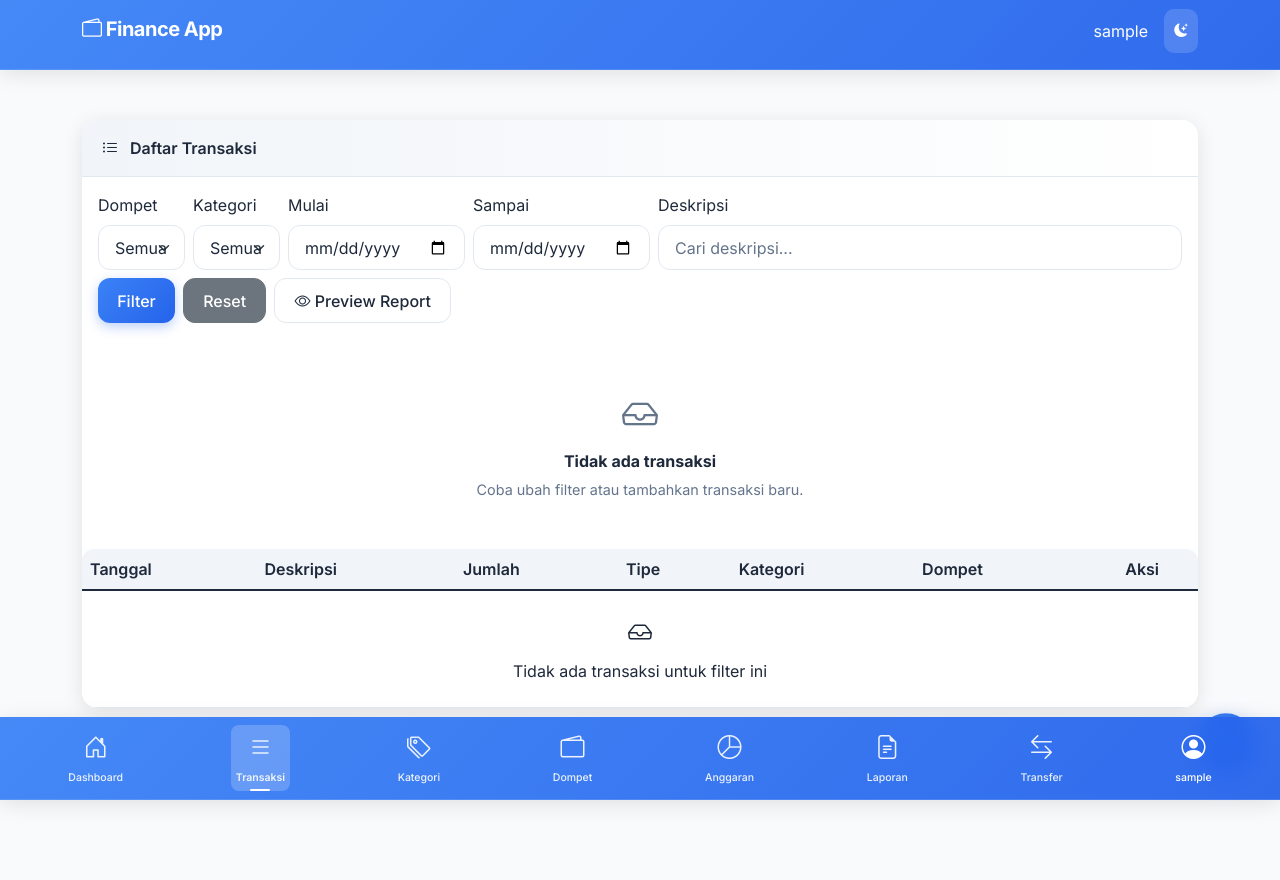
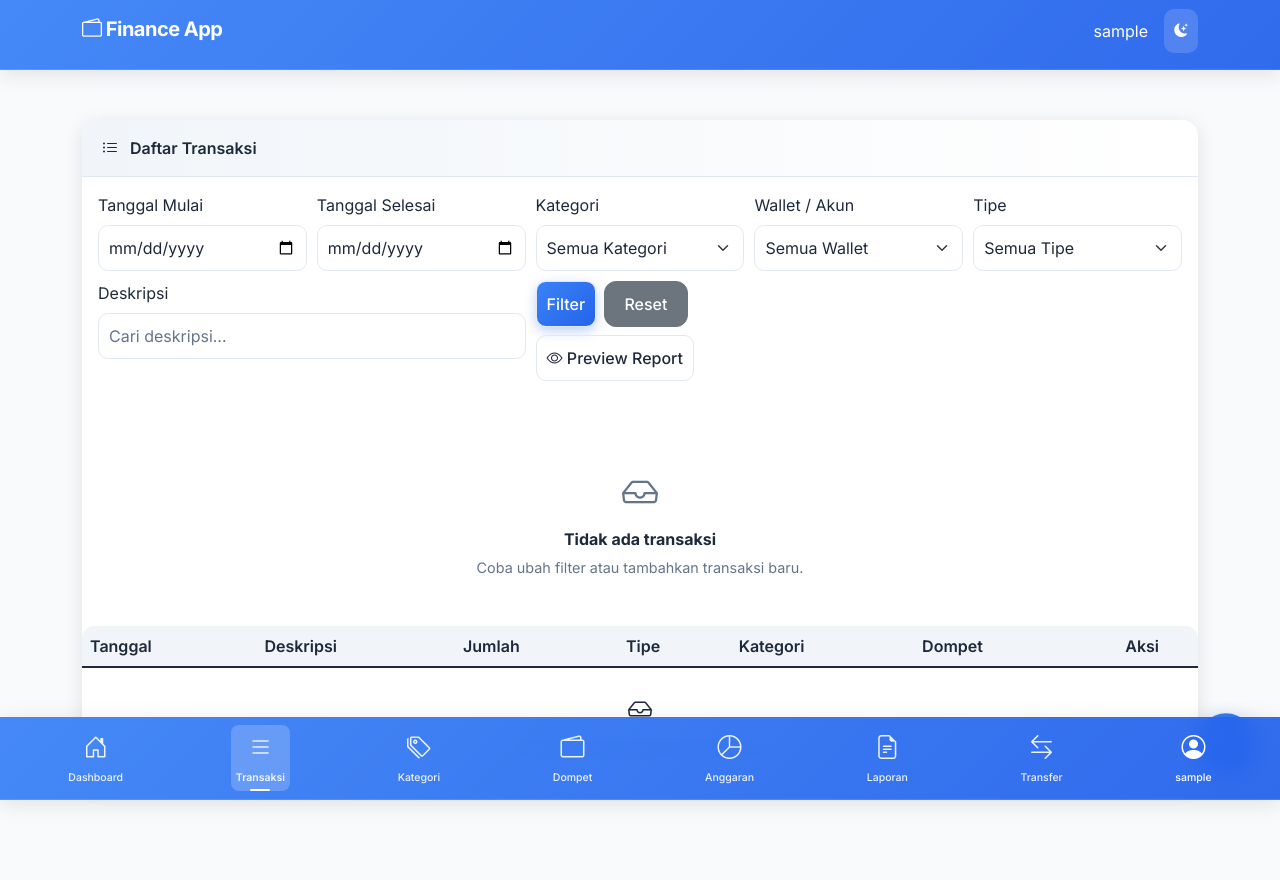
Before and after one commit to dnear/finance-app, a Flask app: page /transactions in a window 1280 px wide. Run offline with Flask 3, Linux system fonts and the light colour scheme; the visitor is signed in with stand-in values (Sample User, id 1); data that the repository does not hold is empty.

Commit message:
tambah fitur filter transaksi

```diff
--- a/api/routes.py
+++ b/api/routes.py
@@ -41,6 +41,7 @@ def get_transactions():
             "wallet_id": request.args.get("wallet_id", type=int),
             "start_date": request.args.get("start_date"),
             "end_date": request.args.get("end_date"),
+            "type": (request.args.get("type") or "").strip(),
             "search": request.args.get("search", ""),
         }
 
@@ -134,6 +135,7 @@ def preview_report_api():
             "wallet_id": request.args.get("wallet_id", type=int),
             "start_date": request.args.get("start_date"),
             "end_date": request.args.get("end_date"),
+            "type": (request.args.get("type") or "").strip(),
             "search": request.args.get("search", ""),
         }
 
--- a/app.py
+++ b/app.py
@@ -422,6 +422,7 @@ def transactions():
     wallet_filter = request.args.get('wallet_id', type=int)
     start_date = request.args.get('start_date')  # expected YYYY-MM-DD
     end_date = request.args.get('end_date')      # expected YYYY-MM-DD
+    type_filter = (request.args.get('type') or '').strip()
     search = request.args.get('search', '')
     page = max(request.args.get('page', 1, type=int), 1)
     per_page = request.args.get('per_page', 10, type=int)
@@ -432,6 +433,7 @@ def transactions():
         'wallet_id': wallet_filter,
         'start_date': start_date,
         'end_date': end_date,
+        'type': type_filter,
         'search': search,
     }
 
@@ -452,6 +454,7 @@ def transactions():
         'wallet_id': wallet_filter,
         'start_date': start_date,
         'end_date': end_date,
+        'type': type_filter,
         'search': search,
         'per_page': per_page,
     }
@@ -461,7 +464,7 @@ def transactions():
     })
     return render_template('transactions.html', transactions=trans, categories=categories, wallets=all_wallets,
                            category_filter=category_filter, wallet_filter=wallet_filter,
-                           start_date=start_date, end_date=end_date, search=search,
+                           start_date=start_date, end_date=end_date, type_filter=type_filter, search=search,
                            per_page=per_page, pagination_query=pagination_query)
 
 
@@ -473,6 +476,7 @@ def report_preview():
         'wallet_id': request.args.get('wallet_id', type=int),
         'start_date': request.args.get('start_date'),
         'end_date': request.args.get('end_date'),
+        'type': (request.args.get('type') or '').strip(),
         'search': request.args.get('search', ''),
     }
 
@@ -916,6 +920,7 @@ def export_excel():
         'wallet_id': request.args.get('wallet_id', type=int),
         'start_date': request.args.get('start_date'),
         'end_date': request.args.get('end_date'),
+        'type': (request.args.get('type') or '').strip(),
         'search': request.args.get('search', ''),
     }
     transactions = get_filtered_transactions(current_user.id, filters).order_by(Transaction.date.desc()).all()
@@ -970,6 +975,7 @@ def export_pdf():
         'wallet_id': request.args.get('wallet_id', type=int),
         'start_date': request.args.get('start_date'),
         'end_date': request.args.get('end_date'),
+        'type': (request.args.get('type') or '').strip(),
         'search': request.args.get('search', ''),
     }
     start_date = filters['start_date']
--- a/services/transaction_service.py
+++ b/services/transaction_service.py
@@ -68,6 +68,7 @@ def get_filtered_transactions(user_id, filters):
     wallet_filter = filters.get('wallet_id')
     start_date = filters.get('start_date')
     end_date = filters.get('end_date')
+    tx_type = filters.get('type')
     search = filters.get('search')
 
     query = Transaction.query.options(
@@ -98,6 +99,9 @@ def get_filtered_transactions(user_id, filters):
             query = query.filter(Transaction.date < parse_date_filter(end_date, end_of_day=True))
         except ValueError:
             pass
+
+    if tx_type in {'income', 'expense'}:
+        query = query.filter(Transaction.type == tx_type)
 
     if search:
         search = search.strip()
--- a/static/css/style.css
+++ b/static/css/style.css
@@ -11,6 +11,7 @@
     --table-header-color: #f1f5f9;
     --button-color: #3b82f6;
     --button-text-color: #ffffff;
+    --primary: #3b82f6;
     --modal-overlay: rgba(0, 0, 0, 0.55);
     --bg: #f8fafc;
     --surface: #ffffff;
@@ -935,6 +937,71 @@ a,
     color: var(--text-muted);
 }
 
+.transaction-filter-form {
+    display: grid;
+    gap: 10px;
+    margin-bottom: 20px;
+    grid-template-columns: repeat(auto-fit, minmax(160px, 1fr));
+}
+
+.transaction-filter-field {
+    min-width: 0;
+}
+
+.transaction-filter-search {
+    grid-column: span 2;
+}
+
+.transaction-filter-actions {
+    display: flex;
+    align-items: end;
+}
+
+.transaction-filter-form input,
+.transaction-filter-form select,
+.transaction-filter-form button {
+    padding: 10px;
+    border-radius: 10px;
+    border: 1px solid var(--border-color);
+}
+
+.transaction-filter-form .form-control,
+.transaction-filter-form .form-select {
+    background-color: var(--surface);
+    color: var(--text-color);
+    min-height: 44px;
+}
+
+.transaction-filter-form .btn {
+    min-height: 44px;
+}
+
+@media (max-width: 768px) {
+    .transaction-filter-form {
+        grid-template-columns: 1fr 1fr;
+    }
+
+    .transaction-filter-search,
+    .transaction-filter-actions {
+        grid-column: 1 / -1;
+    }
+}
+
+@media (max-width: 576px) {
+    .transaction-filter-form {
+        grid-template-columns: 1fr;
+    }
+
+    .transaction-filter-search,
+    .transaction-filter-actions {
+        grid-column: auto;
+    }
+
+    .transaction-action-row {
+        flex-wrap: wrap !important;
+    }
+}
+
 .empty-state i {
     font-size: 2.25rem;
     color: var(--text-muted);
--- a/templates/transactions.html
+++ b/templates/transactions.html
@@ -8,39 +8,47 @@
     <div class="card-body p-0">
         <!-- filter form -->
         <div class="p-3">
-            <form class="row g-2 align-items-end" method="get" action="{{ url_for('transactions') }}" id="transactionFilterForm">
+            <form class="transaction-filter-form" method="GET" action="{{ url_for('transactions') }}" id="transactionFilterForm">
                 <input type="hidden" name="per_page" value="{{ per_page }}">
-                <div class="col-12 col-sm-6 col-lg-auto">
-                    <label class="form-label">Dompet</label>
-                    <select name="wallet_id" class="form-select">
-                        <option value="">Semua</option>
-                        {% for wallet in wallets %}
-                            <option value="{{ wallet.id }}" {% if wallet_filter == wallet.id %}selected{% endif %}>{{ wallet.name }}</option>
+                <div class="transaction-filter-field">
+                    <label class="form-label">Tanggal Mulai</label>
+                    <input type="date" name="start_date" class="form-control" value="{{ request.args.get('start_date', start_date or '') }}">
+                </div>
+                <div class="transaction-filter-field">
+                    <label class="form-label">Tanggal Selesai</label>
+                    <input type="date" name="end_date" class="form-control" value="{{ request.args.get('end_date', end_date or '') }}">
+                </div>
+                <div class="transaction-filter-field">
+                    <label class="form-label">Kategori</label>
+                    <select name="category_id" class="form-select">
+                        <option value="">Semua Kategori</option>
+                        {% for cat in categories %}
+                            <option value="{{ cat.id }}" {% if request.args.get('category_id') == cat.id|string or category_filter == cat.id %}selected{% endif %}>{{ cat.name }}</option>
                         {% endfor %}
                     </select>
                 </div>
-                <div class="col-12 col-sm-6 col-lg-auto">
-                    <label class="form-label">Kategori</label>
-                    <select name="category_id" class="form-select">
-                        <option value="">Semua</option>
-                        {% for cat in categories %}
-                            <option value="{{ cat.id }}" {% if category_filter==cat.id %}selected{% endif %}>{{ cat.name }}</option>
+                <div class="transaction-filter-field">
+                    <label class="form-label">Wallet / Akun</label>
+                    <select name="wallet_id" class="form-select">
+                        <option value="">Semua Wallet</option>
+                        {% for wallet in wallets %}
+                            <option value="{{ wallet.id }}" {% if request.args.get('wallet_id') == wallet.id|string or wallet_filter == wallet.id %}selected{% endif %}>{{ wallet.name }}</option>
                         {% endfor %}
                     </select>
                 </div>
-                <div class="col-6 col-lg-auto">
-                    <label class="form-label">Mulai</label>
-                    <input type="date" name="start_date" class="form-control" value="{{ start_date or '' }}">
+                <div class="transaction-filter-field">
+                    <label class="form-label">Tipe</label>
+                    <select name="type" class="form-select">
+                        <option value="">Semua Tipe</option>
+                        <option value="income" {% if request.args.get('type') == 'income' or type_filter == 'income' %}selected{% endif %}>Income</option>
+                        <option value="expense" {% if request.args.get('type') == 'expense' or type_filter == 'expense' %}selected{% endif %}>Expense</option>
+                    </select>
                 </div>
-                <div class="col-6 col-lg-auto">
-                    <label class="form-label">Sampai</label>
-                    <input type="date" name="end_date" class="form-control" value="{{ end_date or '' }}">
-                </div>
-                <div class="col-12 col-lg-auto flex-grow-1">
+                <div class="transaction-filter-field transaction-filter-search">
                     <label class="form-label">Deskripsi</label>
                     <input type="text" name="search" class="form-control" value="{{ request.args.get('search', '') }}" placeholder="Cari deskripsi...">
                 </div>
-                <div class="col-12 col-lg-auto">
+                <div class="transaction-filter-actions">
                     <div class="transaction-action-row d-flex flex-nowrap flex-sm-wrap gap-2 w-100">
                         <button type="submit" class="btn btn-primary flex-fill flex-sm-grow-0">Filter</button>
                         <a href="{{ url_for('transactions') }}" class="btn btn-secondary flex-fill flex-sm-grow-0">Reset</a>
@@ -365,6 +373,12 @@
             return;
         }
 
+        filterForm.querySelectorAll('select').forEach(function (element) {
+            element.addEventListener('change', function () {
+                filterForm.submit();
+            });
+        });
+
         function formatCurrency(value, type) {
             const formatted = new Intl.NumberFormat('id-ID').format(Math.abs(value || 0));
             const prefix = type === 'income' ? '+' : type === 'expense' ? '-' : '';
```
Also changed, not shown: other parts of static/css/style.css (+23 -16 lines).
